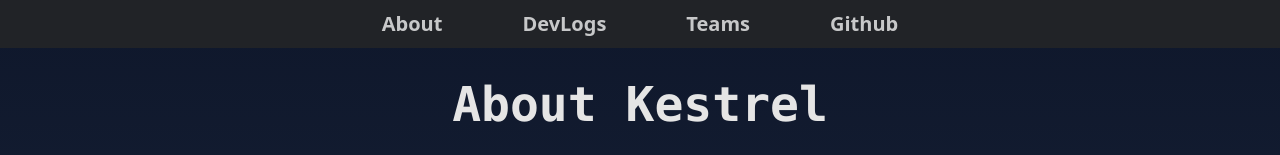
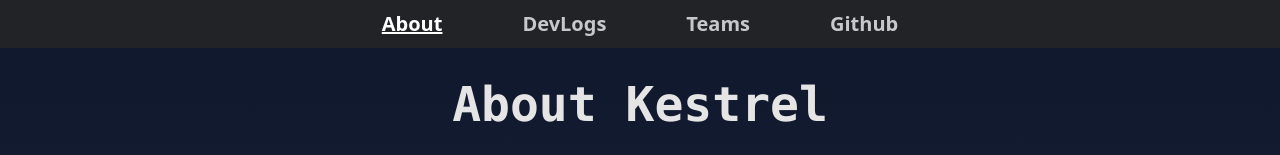
Before and after one commit to KestrelWebsite/KestrelUCF, a React (Vite) app: page /KestrelUCF/about in a window 1280 px wide. Shown: the top 155 px of the page. Built offline with nearby package versions, Linux system fonts and the light colour scheme.

Commit message:
Fix Github Link
Fix Github Link

```diff
--- a/src/components/NavBar/NavBar.tsx
+++ b/src/components/NavBar/NavBar.tsx
@@ -9,7 +9,7 @@ export default function NavBar() {
           <NavBarLink label="About" />
           <NavBarLink label="DevLogs" />
           <NavBarLink label="Teams" />
-          <NavBarLink label="Github" externalHref="https://github.com/yourusername/yourrepo" />
+          <NavBarLink label="Github" externalHref="https://github.com/Autonomous-droneProject/Main" />
         </div>
       </header>
     </nav>
--- a/src/components/NavBar/NavBarLink.tsx
+++ b/src/components/NavBar/NavBarLink.tsx
@@ -2,20 +2,34 @@ import { Link, useLocation } from "react-router-dom";
 
 interface Props {
   label: string;
+  externalHref?: string; // ✅ Add this line to allow optional external links
 }
 
-const NavBarLink = ({ label }: Props) => {
+const NavBarLink = ({ label, externalHref }: Props) => {
   const location = useLocation();
-  const isActive = location.pathname === `/${label}`;
+  const isActive = location.pathname === `/${label.toLowerCase()}`;
 
+  const baseClasses =
+    "inline text-white hover:opacity-100 hover:underline text-xl font-semibold transition ";
+  const activeClass = isActive ? "opacity-100 underline" : "opacity-75";
+
+  // If it's an external link, use <a>
+  if (externalHref) {
+    return (
+      <a
+        href={externalHref}
+        target="_blank"
+        rel="noopener noreferrer"
+        className={baseClasses + "opacity-75"} // External links are never "active"
+      >
+        {label}
+      </a>
+    );
+  }
+
+  // Internal link using <Link>
   return (
-    <Link
-      to={`/${label}`}
-      className={
-        "inline text-white hover:opacity-100 hover:underline text-xl font-semibold transition " +
-        (isActive ? "opacity-100 underline" : "opacity-75")
-      }
-    >
+    <Link to={`/${label.toLowerCase()}`} className={baseClasses + activeClass}>
       {label}
     </Link>
   );
```
Also changed, not shown: 5 other files (tests, documents, lock files or other folders).
